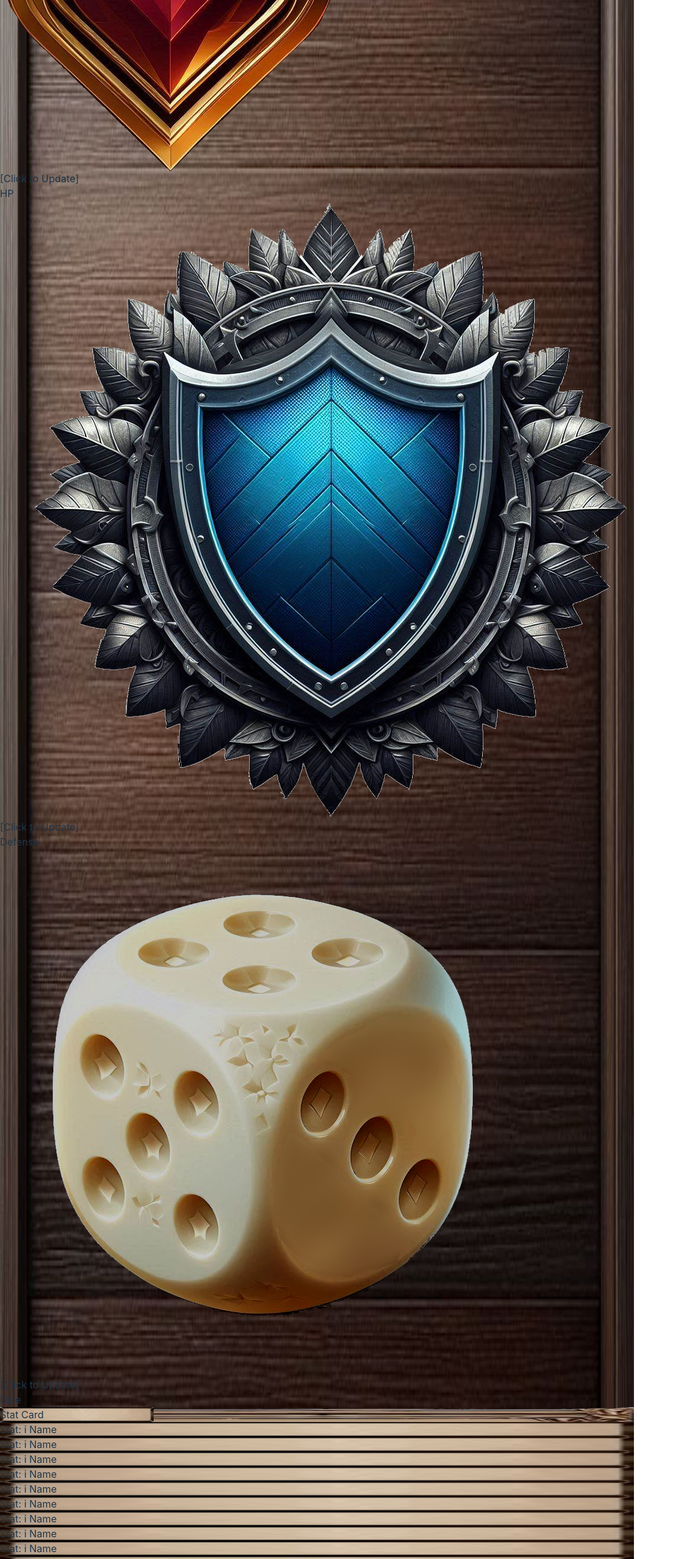
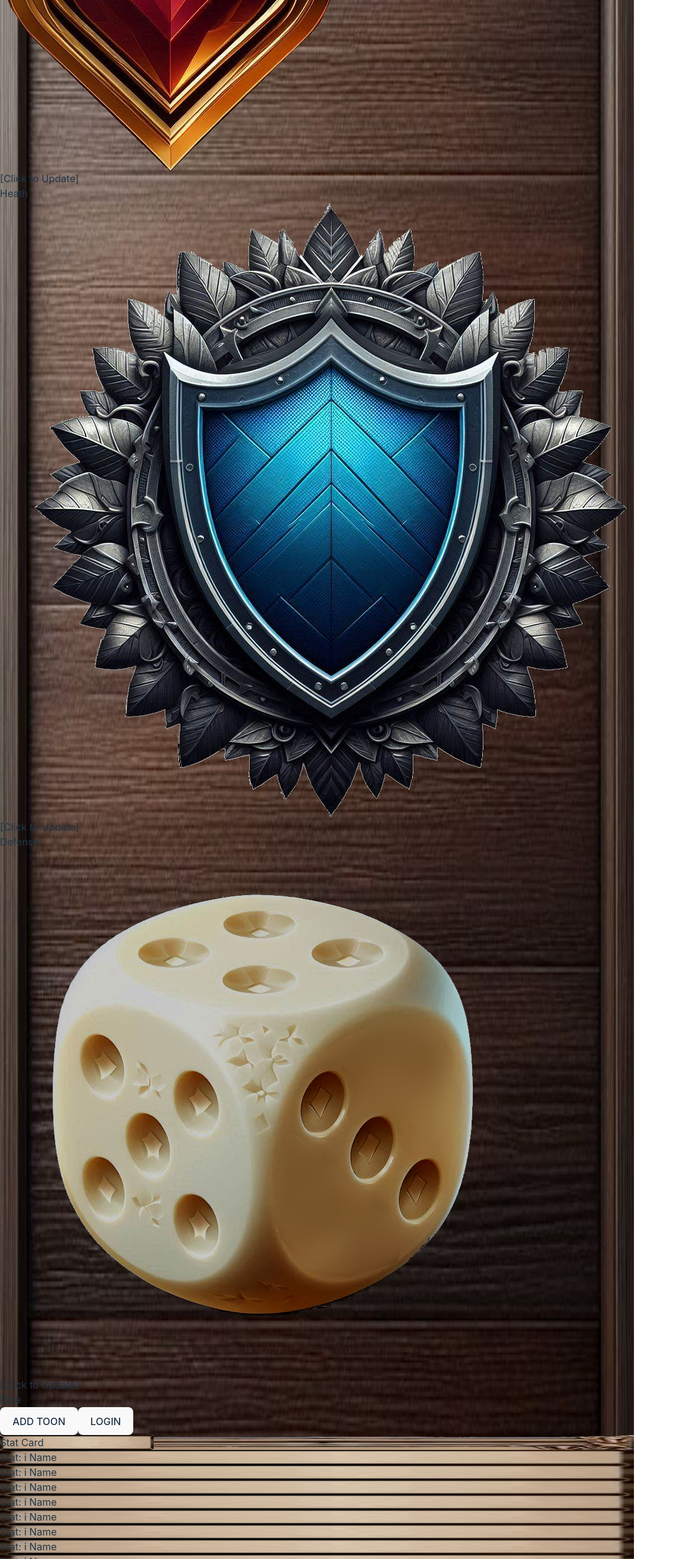
Before and after one commit to frenzie24/charactercompendium, a React (Vite) app in the folder client/: page /charactersheet in a window 1280 px wide. Shown: the part 614-3129 px from the top of the page at 62% size, without its empty margins (0-1086 px from the left). Built offline with nearby package versions, Linux system fonts and the light colour scheme.

Commit message:
added a chacter through data

```diff
--- a/client/src/App.jsx
+++ b/client/src/App.jsx
@@ -1,9 +1,10 @@
 import { useEffect, useState } from 'react'
 import './App.css'
 import { ADD_CHARACTER, LOGIN_USER, ADD_USER } from './utils/mutations';
-import Auth from "./utils/auth";
+
 import { useMutation } from '@apollo/client';
 
+import AuthService from "./utils/auth";
 import BottomView from './components/views/BottomView'
 // need to add routing !
 import TopView from './components/views/TopView'
@@ -12,6 +13,7 @@ import PrimaryAttribute from './components/PrimaryAttribute';
 import LabelView from './components/views/LabelView';
 import LabelContainer from './components/LabelContainer';
 import CharacterSheetView from './components/views/CharacterSheetView';
+
 
 import { v4 as uuidv4 } from 'uuid';
 
@@ -33,11 +35,21 @@ const genDummyInputList = (listName) => {
 function App() {
   const [count, setCount] = useState(0)
   const symbol = '+';
-  let statList = []
-  let skillList = []
-  let textAreas = []
-  let primaryAttributes = [];
-  let characterLabels = [];
+  const [baseStat, setBaseStat] = useState([])
+  const [skill, setSkill] = useState([]);
+
+  const [inventory, setInventory] = useState([])
+  const [notes, setNotes] = useState()
+  const [health, setHealth] = useState();
+  const [defense, setDefense] = useState();
+  const [characterName, setCharacterName] = useState();
+  const [characterClass, setCharacterClass] = useState();
+
+  const [imageView, setImageView] = useState({});
+
+  const [login, { error, data }] = useMutation(LOGIN_USER);
+
+  const [addCharacter, { cerror, cdata }] = useMutation(ADD_CHARACTER);
 
   const handleClick = (ev) => {
 
@@ -65,17 +77,17 @@ function App() {
       });
 
       if (!found) list.push(obj);
-    }
+    } return list;
   }
   // when a text input component in a list item changes
   const handleListChange = (target, parent) => {
     let name = parent.getAttribute('name');
 
     if (name == 'Stat') {
-      buildListData(statList, target, parent)
+      setBaseStat(buildListData(baseStat, target, parent))
 
     } else {
-      buildListData(skillList, target, parent)
+      setSkill(buildListData(skill, target, parent))
     }
   }
 
@@ -89,13 +101,9 @@ function App() {
     }
 
     // there are only ever 2 possible character labels, and they always are rendered together
-    if (characterLabels.length == 0) {
-      characterLabels = [obj]
-    } else {
-      if (characterLabels[0].inputId == inputId) {
-        characterLabels[0] = obj;
-      } else characterLabels[1] = obj
-    }
+    if (inputId == 1) {
+      setCharacterName(obj)
+    } else setCharacterClass(obj)
   }
 
   const handlePrimaryChange = (target, parent) => {
@@ -104,38 +112,43 @@ function App() {
     const obj = {
       value: target.value,
       id: id,
-      inputId: inputId
+      inputId: inputId,
+      label: target.id
     }
 
     // there are only ever 2 possible character labels, and they always are rendered together
-    if (primaryAttributes.length == 0) {
-      primaryAttributes = [obj]
-    } else {
-      if (primaryAttributes[0].inputId == inputId) {
-        primaryAttributes[0] = obj;
-      } else primaryAttributes[1] = obj
+
+    if (target.id == "Health") {
+      setHealth(obj)
+    } else setDefense(obj)
   }
-  }
+
 
 const handleTextAreaChange = (target, parent) => {
   const id = parent.id;
   const inputId = target.id;
   const obj = {
     input: inputId == 'input' ? target.value : parent.children[0].value,
-      content:  inputId == 'content' ? target.value : parent.children[1].value,
+    content: inputId == 'content' ? target.value : parent.children[1].value,
     id: id,
     inputId: inputId,
   }
   // there are only 2 textarea containers for now
-    if (textAreas.length == 0) {
-      textAreas = [obj]
-    } else {
-      if (textAreas[0].id == id) {
-        textAreas[0] = obj;
-      } else textAreas[1] = obj
-    }
+  if (inputId == 'input') {
+    setNotes(obj)
+  } else setInventory(obj)
 }
 
+
+const handleImageInputChange = (target, parent) => {
+  const obj = {
+    input: target.value,
+    img: parent.children[0].src
+
+  }
+
+  setImageView(obj)
+}
 // THE parent handleChange hook, use this as an example when creating edit, save, and post hooks
 const handleChange = (ev, setCallBackState) => {
 
@@ -149,17 +162,19 @@ function App() {
   setCallBackState(target.value);
 
   if (tag == "LI") {
-      handleListChange(target, parent)
+    handleListChange(target, parent);
   } else if (tag == "SPAN") {
 
-      handleLabelChange(target, parent)
+    handleLabelChange(target, parent);
 
-    } else if(tag == "DIV") {
-      if(target.name== "Primary") {
+  } else if (tag == "DIV") {
+    if (target.name == "Primary") {
       handlePrimaryChange(target, parent);
     }
-    } else if (tag == "SECTION" ){
-      handleTextAreaChange(target, parent)
+  } else if (tag == "SECTION") {
+    handleTextAreaChange(target, parent);
+  } else if (tag == "FIGURE") {
+    handleImageInputChange(target, parent);
   }
 
   debugger;
@@ -167,11 +182,42 @@ function App() {
 
 }
 
+const getData = async (ev) => {
+  let temp = [skill, baseStat, inventory, notes, health, defense, characterName, characterClass];
+  ev.preventDefault()
+  if (!AuthService.loggedIn()) {
+    console.error('User is not logged in');
+    return;
+  }
+  //let vals = GetData(ev);
+  try {
+    debugger;
+    const { data } = await addCharacter({
+      variables: {
+        userID: AuthService.getProfile().data._id, // Ensure you get the userID from the token
+        characterName:JSON.stringify(characterName),
+        characterClass:JSON.stringify( characterClass),
+        health:JSON.stringify( health),
+        defense:JSON.stringify( defense),
+        baseStat:JSON.stringify( baseStat),
+        skill:JSON.stringify( skill),
+        inventory:JSON.stringify( inventory),
+        notes:JSON.stringify( notes)
+      },
+    });
+    console.log('Character added', data);
+  } catch (err) {
+    console.error('Error adding character', err);
+    console.error('GraphQL error details:', err.graphQLErrors);
+    console.error('Network error details:', err.networkError);
+  }
+}
+
 // we need to take this and make a view for the character sheet
 return (
   <>
     <div className='tablebg flex flex-row flex-wrap w-screen justify-center items-start px-5 py5 '>
-        <CharacterSheetView HandleChange={handleChange} Items={undefined} />
+      <CharacterSheetView HandleChange={handleChange} getData={getData} Items={undefined} />
 
     </div>
 
--- a/client/src/components/views/CharacterSheetView.jsx
+++ b/client/src/components/views/CharacterSheetView.jsx
@@ -6,22 +6,27 @@ import { ADD_CHARACTER, LOGIN_USER } from '../../utils/mutations';
 import AuthService from "../../utils/auth";
 
 // component to style and render top and bottom views of character sheets ;)
-function CharacterSheetView({ HandleChange, Items }) {
+function CharacterSheetView({ HandleChange,  getData, Items }) {
+    debugger;
+    const [editMode, setEditMode] = useState(false);
+    const [login, { error, data }] = useMutation(LOGIN_USER);
 
-    const [editMode, setEditMode] = useState(false);
-
+    const [addCharacter, { cerror, cdata }] = useMutation(ADD_CHARACTER);
     const useHandleEditToggle = () => {
 
         const edit = !editMode;
         setEditMode(edit);
     }
 
-    const handleAddCharacter = async () => {
+    const GetData = (ev) => { getData(ev); }
+
+    const handleAddCharacter = async (ev) => {
+        ev.preventDefault()
         if (!AuthService.loggedIn()) {
             console.error('User is not logged in');
             return;
         }
-
+       // getData(ev);/*
         try {
             const { data } = await addCharacter({
                 variables: {
@@ -61,10 +66,11 @@ function CharacterSheetView({ HandleChange, Items }) {
             console.error('Network error details:', err.networkError);
         }
     }
-
     return (
         <div className="[&_*]:placeholder:text-zinc-900">
-            <TopView HandleChange={HandleChange} Items={Items} />
+            <TopView HandleChange={HandleChange} Items={Items} GetItems={getData}/>
+            <button onClick={GetData} >ADD TOON</button>
+            <button onClick={handleLogin} >LOGIN</button>
             <BottomView HandleChange={HandleChange} Items={Items}/>
         </div>
     );
--- a/client/src/components/views/ImageView.jsx
+++ b/client/src/components/views/ImageView.jsx
@@ -11,14 +11,14 @@ image view returns a figure with a caption and input.
 input begins life hidden and will be shown during editing only.
 During editing, figcaption is hidden
 */
-const ImageView = ({Src, Caption, useHandleChange}) => {
+const ImageView = ({ Src, Caption, HandleChange }) => {
     const [src, setSrc] = useState(Src ? Src : './notfound.jpg');
     const [caption, setCaption] = useState("")
     const [editMode, setEditMode] = useState(false);
     const placeholder = "[Click to Update]";
     // pass the new value up to top
     // we may need to also do some work before passing the ev up, ie we need to debug and ensure we're getting the proper value from ev in the hook
-    const handleInputChange = (ev) => { setCaption(ev.target.value)}
+    const handleInputChange = (ev) => { HandleChange(ev, setCaption) }
 
     // filler function for when we handle editing
     // we are probably going to need a hook passed down
@@ -27,10 +27,10 @@ const ImageView = ({Src, Caption, useHandleChange}) => {
         setEditMode(!editMode);
     }
 
-    const handleBlur = () => {
+    const handleBlur = (ev) => {
         setEditMode(false); // Disable edit mode on blur (when user clicks away)
         // Optionally, you can handle saving the caption value here using useHandleChange
-        useHandleChange(caption); // Passing caption up to parent component
+        HandleChange(caption); // Passing caption up to parent component
     };
 
     // filler function for when we handle saving
@@ -38,7 +38,7 @@ const ImageView = ({Src, Caption, useHandleChange}) => {
         // just in case we need a call back when we save
         // useHandleSave(caption)
     }
-    return(
+    return (
         <>
             <figure className="tablebg w-52 h-60 mt-2 flex flex-row flex-wrap justify-center items-center">
                 <img className="mt-1 size-48" src={src} alt="caption" />
--- a/client/src/components/views/TopView.jsx
+++ b/client/src/components/views/TopView.jsx
@@ -13,9 +13,9 @@ const TopView = ({HandleChange, Items}) => {
     return (<div className='w-full flex flex-row flex-wrap justify-center items-end mt-12 p-2'>
 
         <LabelContainer HandleChange={HandleChange} Items={Items} />
-        <ImageView Src="./test.png" Caption=""/>
+        <ImageView Src="./test.png" Caption="" HandleChange={HandleChange}/>
         <div className='px-8 w-fit h-48 flex flex-row flex-wrap justify-center items-start [&_*]:p-1'>
-            <PrimaryAttribute Name="HP" Src="./heart.png" HandleChange={HandleChange}/>
+            <PrimaryAttribute Name="Heath" Src="./heart.png" HandleChange={HandleChange}/>
             <PrimaryAttribute Name="Defense" Src="./shield.png" HandleChange={HandleChange}/>
             <PrimaryAttribute Name="Dice" Src="./dicebg.png" HandleChange={HandleChange}/>
         </div>
```
Lines whose indentation alone changed are shown as unchanged.
